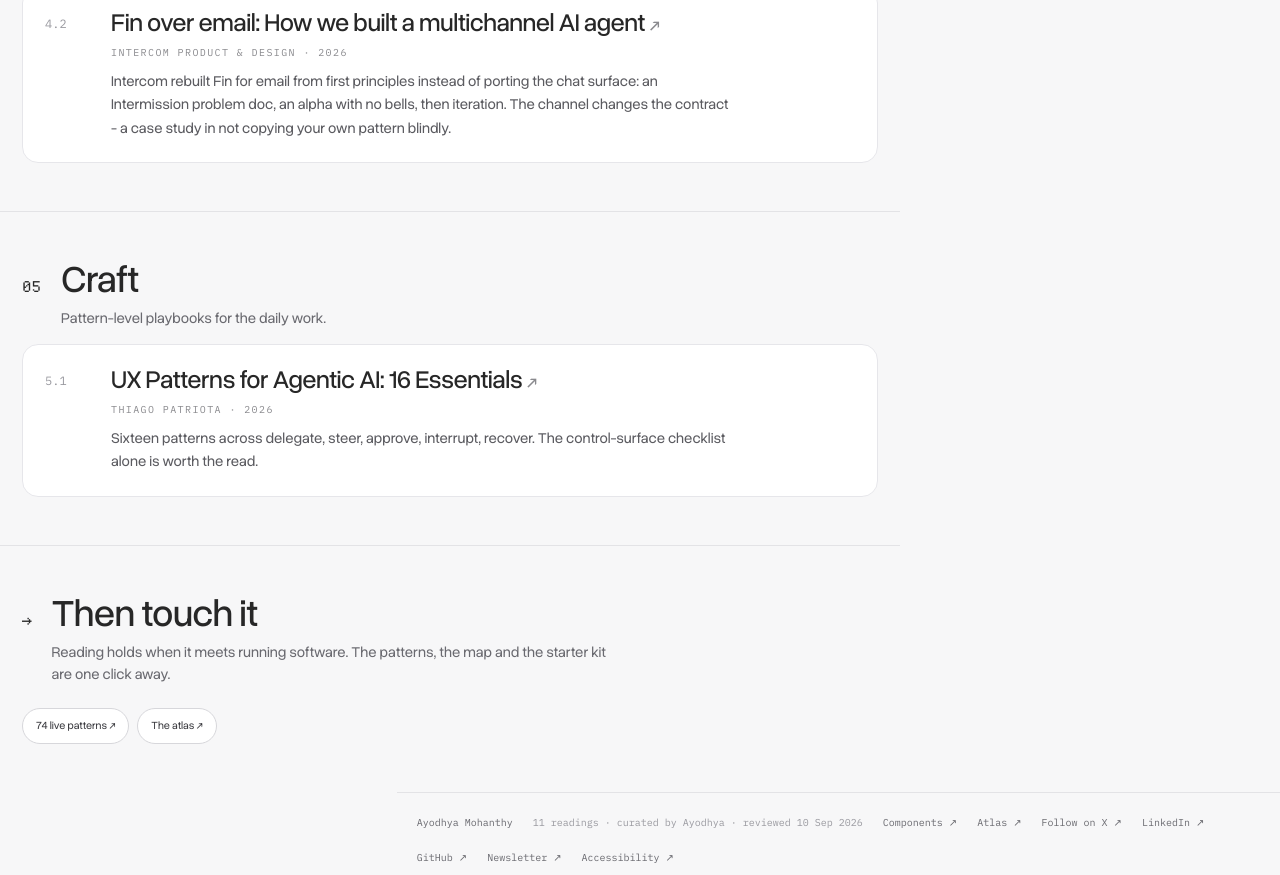
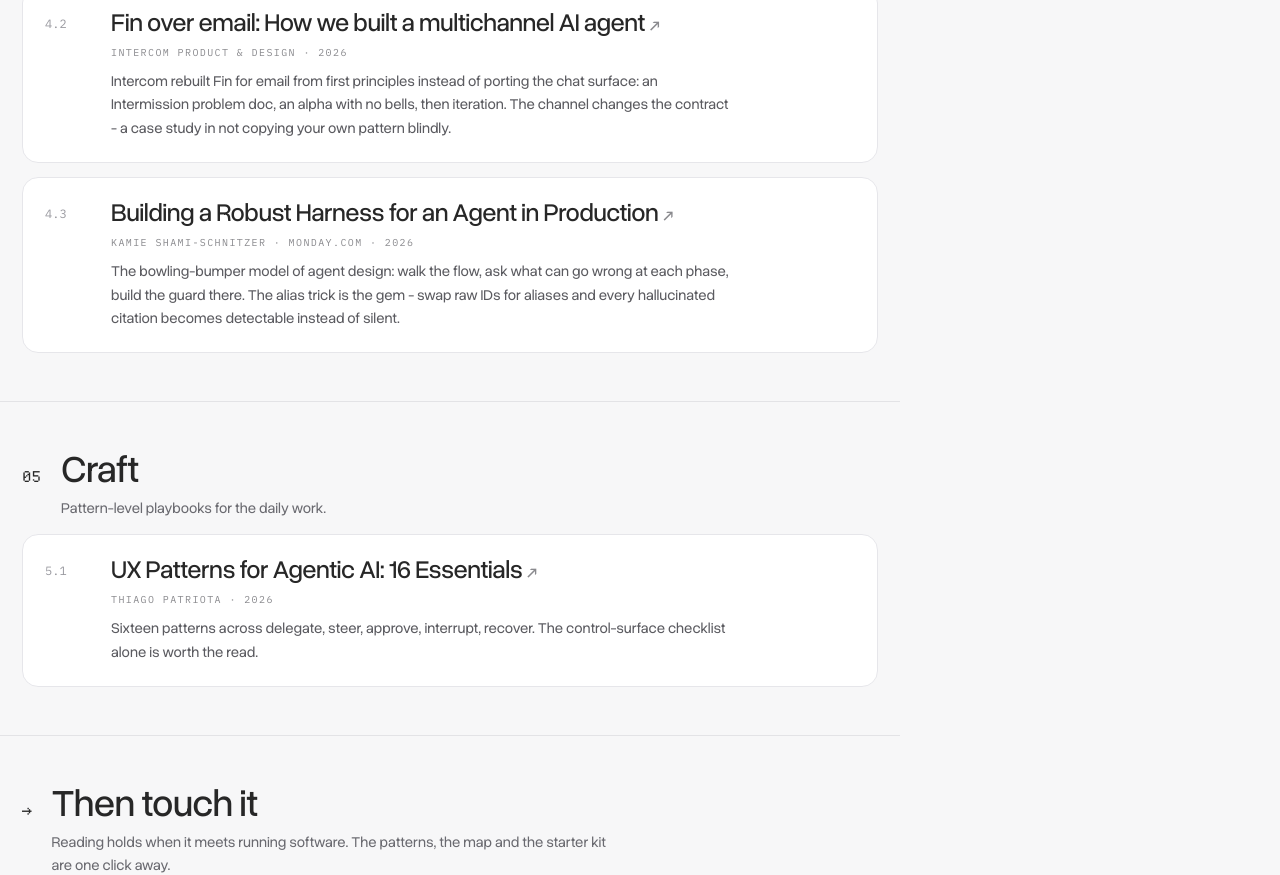
Before and after one commit to ayodhyamohanthy/ai-portfolio, a Next.js app: page /sources in a window 1280 px wide. Shown: the part 2543-3418 px from the top of the page. Built offline with nearby package versions, Linux system fonts and the light colour scheme.

Commit message:
Sources: monday.com agent harness case study

```diff
--- a/app/sourcesData.ts
+++ b/app/sourcesData.ts
@@ -14,6 +14,6 @@ export const sourceTracks:SourceTrack[]=[
 {title:'Agentic Design Systems Are Contracts, Not Libraries',author:'Tommaso Nervegna',year:'2026',url:'https://nervegna.substack.com/p/agentic-design-systems-are-contracts',note:'Most teams are quietly building the wrong half - the half that draws, not the half that promises. Read it before your next system audit.'}]},
 {id:'cases',label:'Case studies',lede:'How shipped AI products actually got designed - told by the teams that built them.',items:[
 {title:'How we built Linear Agent',author:'Matthijs Wolting · Linear',year:'2026',url:'https://linear.app/now/how-we-built-linear-agent',note:'Linear designed boundaries instead of paths: system prompt, tool design, run scope and the harness underneath are where the behaviour is shaped. Script it too tightly and you dilute the flexibility that makes an agent useful - the agent-design trade in one line.'},
-{title:'Fin over email: How we built a multichannel AI agent',author:'Intercom Product & Design',year:'2026',url:'https://www.intercom.com/blog/fin-over-email-how-we-built/',note:'Intercom rebuilt Fin for email from first principles instead of porting the chat surface: an Intermission problem doc, an alpha with no bells, then iteration. The channel changes the contract - a case study in not copying your own pattern blindly.'}]},
+{title:'Fin over email: How we built a multichannel AI agent',author:'Intercom Product & Design',year:'2026',url:'https://www.intercom.com/blog/fin-over-email-how-we-built/',note:'Intercom rebuilt Fin for email from first principles instead of porting the chat surface: an Intermission problem doc, an alpha with no bells, then iteration. The channel changes the contract - a case study in not copying your own pattern blindly.'},{title:'Building a Robust Harness for an Agent in Production',author:'Kamie Shami-Schnitzer · monday.com',year:'2026',url:'https://engineering.monday.com/building-a-robust-harness-for-agent-in-production-feed-agent-case-study/',note:'The bowling-bumper model of agent design: walk the flow, ask what can go wrong at each phase, build the guard there. The alias trick is the gem - swap raw IDs for aliases and every hallucinated citation becomes detectable instead of silent.'}]},
 {id:'craft',label:'Craft',lede:'Pattern-level playbooks for the daily work.',items:[
 {title:'UX Patterns for Agentic AI: 16 Essentials',author:'Thiago Patriota',year:'2026',url:'https://library.thiagopatriota.com/blog/ux-patterns-for-agentic-ai-guide',note:'Sixteen patterns across delegate, steer, approve, interrupt, recover. The control-surface checklist alone is worth the read.'}]}];
```
Also changed, not shown: app/PortfolioWall.tsx (+1 -1 lines).
